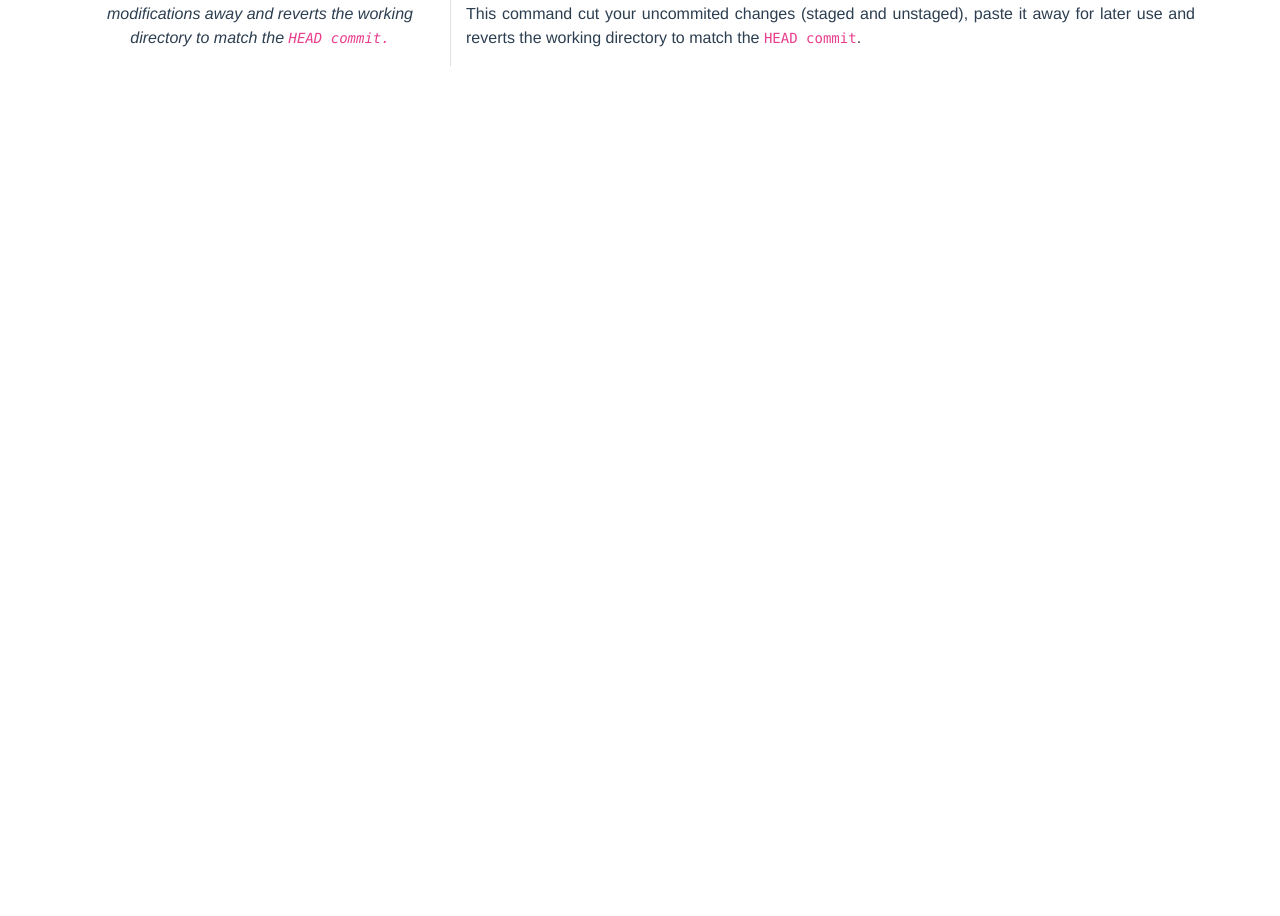
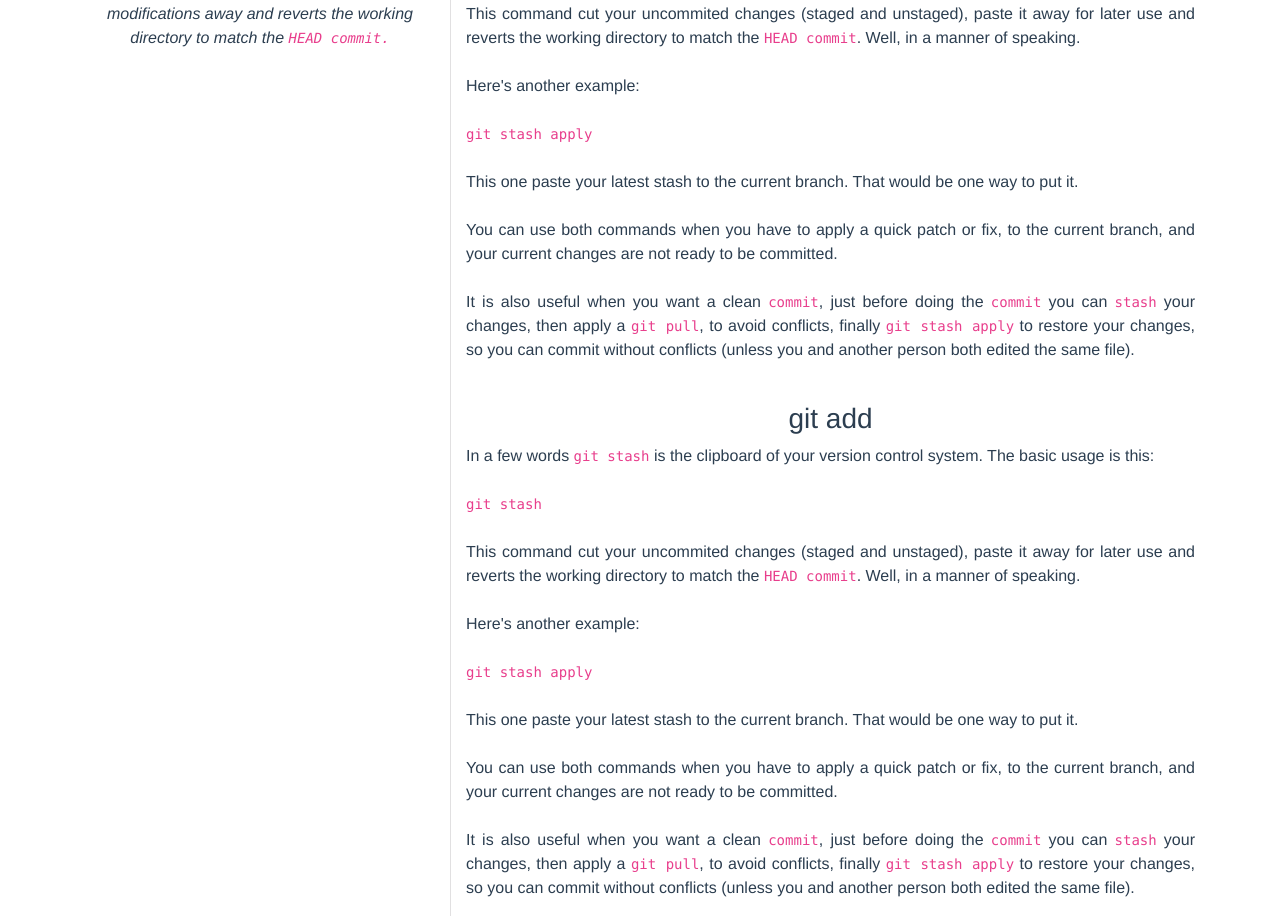
Before and after one commit to rulasmarmol/common-language, a Vue app: page /#/most-useful-git-commands in a window 1280 px wide. Shown: the part 1440-2356 px from the top of the page. Before the commit the page ends 1506 px from the top, so only its background shows below. Built offline with nearby package versions, Linux system fonts and the light colour scheme.

Commit message:
git add started

```diff
--- a/src/components/articles/MostUsefulGitCommands.vue
+++ b/src/components/articles/MostUsefulGitCommands.vue
@@ -42,8 +42,27 @@
                 <h3> git stash </h3>
                 <p align="justify">In a few words <code>git stash</code> is the clipboard of your version control system. The basic usage is this:<br><br>
                 <code>git stash</code><br><br>
-                This command cut your uncommited changes (staged and unstaged), paste it away for later use and reverts the working directory to match the <code>HEAD commit</code>.
-                </p>
+                This command cut your uncommited changes (staged and unstaged), paste it away for later use and reverts the working directory to match the <code>HEAD commit</code>. Well, in a manner of speaking. <br><br>
+                Here's another example:<br><br>
+                <code>git stash apply</code><br><br>
+                This one paste your latest stash to the current branch. That would be one way to put it.<br><br>
+                You can use both commands when you have to apply a quick patch or fix, to the current branch, and your current changes are not ready to be committed.<br><br>
+                It is also useful when you want a clean <code>commit</code>, just before doing the <code>commit</code> you can <code>stash</code> your changes, then apply a <code>git pull</code>, to avoid conflicts, finally <code>git stash apply</code> to restore your changes, so you can commit without conflicts (unless you and another person both edited the same file).<br><br></p>
+            </b-col>
+        </b-row>
+        <b-row>
+            <b-col sm="4" >
+            </b-col>
+            <b-col sm="8" class="left-separator">
+                <h3> git add</h3>
+                <p align="justify">In a few words <code>git stash</code> is the clipboard of your version control system. The basic usage is this:<br><br>
+                <code>git stash</code><br><br>
+                This command cut your uncommited changes (staged and unstaged), paste it away for later use and reverts the working directory to match the <code>HEAD commit</code>. Well, in a manner of speaking. <br><br>
+                Here's another example:<br><br>
+                <code>git stash apply</code><br><br>
+                This one paste your latest stash to the current branch. That would be one way to put it.<br><br>
+                You can use both commands when you have to apply a quick patch or fix, to the current branch, and your current changes are not ready to be committed.<br><br>
+                It is also useful when you want a clean <code>commit</code>, just before doing the <code>commit</code> you can <code>stash</code> your changes, then apply a <code>git pull</code>, to avoid conflicts, finally <code>git stash apply</code> to restore your changes, so you can commit without conflicts (unless you and another person both edited the same file).</p>
             </b-col>
         </b-row>
     </b-container>
```
